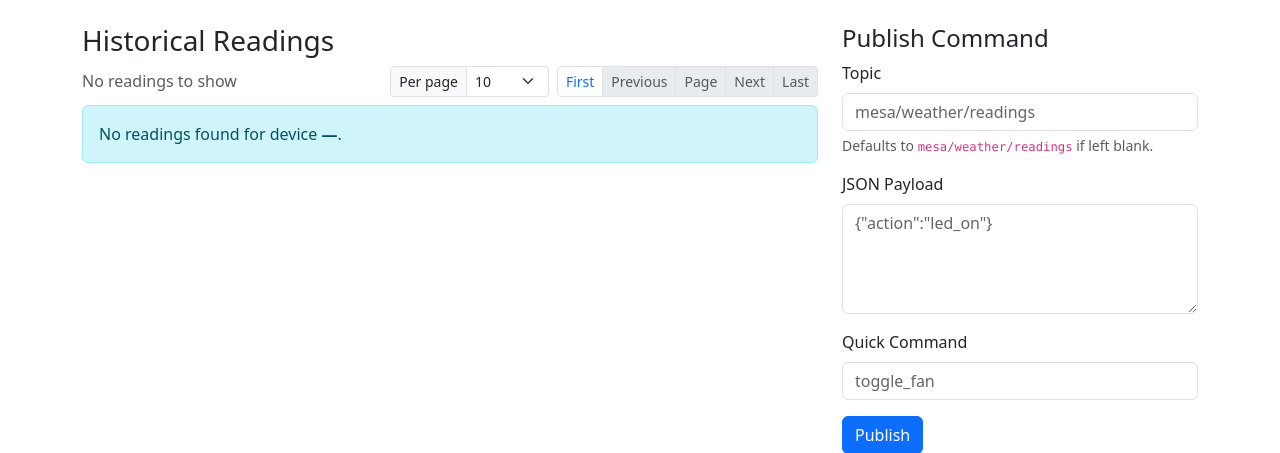
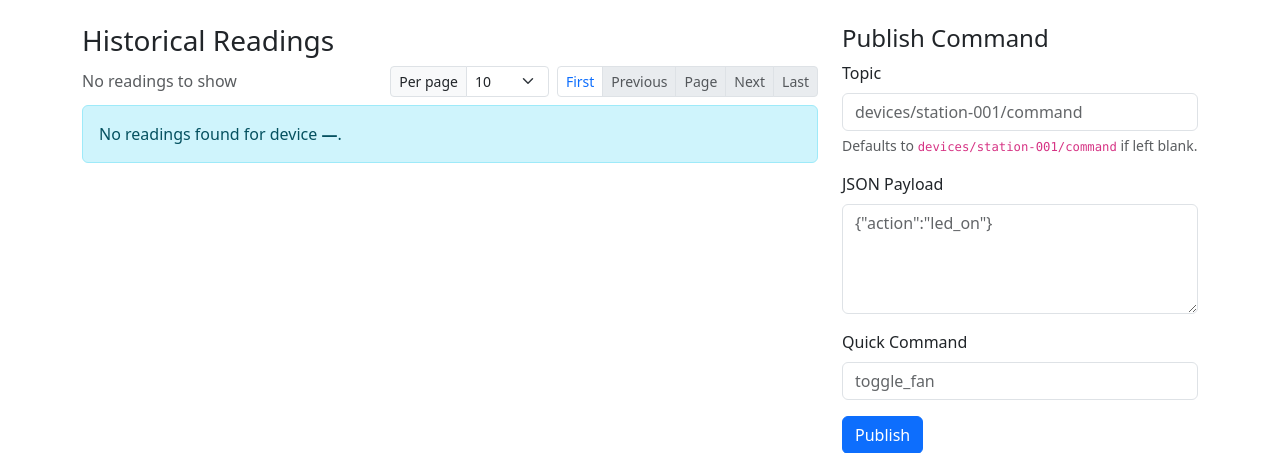
Before and after one commit to branogarbo/Weather_Station_Dashboard, a Flask app: template templates/dashboard.html in a window 1280 px wide. Shown: the part 56-509 px from the top of the page. Run offline with Flask 3, Linux system fonts and the light colour scheme; the template is opened without the code that fills it, so the values that code supplies are empty; some libraries are stand-ins or nearby versions.

Commit message:
change default topic to devices/station-001/command

```diff
--- a/app.py
+++ b/app.py
@@ -565,7 +565,7 @@ def dashboard():
 @app.route("/publish", methods=["POST"])
 @login_required
 def publish_command():
-    topic = request.form.get("topic") or "mesa/weather/readings"
+    topic = request.form.get("topic") or "devices/station-001/command"
     payload_text = request.form.get("payload", "").strip()
     command_text = request.form.get("command", "").strip()
     if not payload_text and not command_text:
--- a/templates/dashboard.html
+++ b/templates/dashboard.html
@@ -114,9 +114,9 @@
             <!-- UPDATED TOPIC PLACEHOLDER -->
             <div class="mb-3">
                 <label class="form-label">Topic</label>
-                <input class="form-control" name="topic" placeholder="mesa/weather/readings">
+                <input class="form-control" name="topic" placeholder="devices/station-001/command">
                 <div class="form-text">
-                    Defaults to <code>mesa/weather/readings</code> if left blank.
+                    Defaults to <code>devices/station-001/command</code> if left blank.
                 </div>
             </div>
 
```
